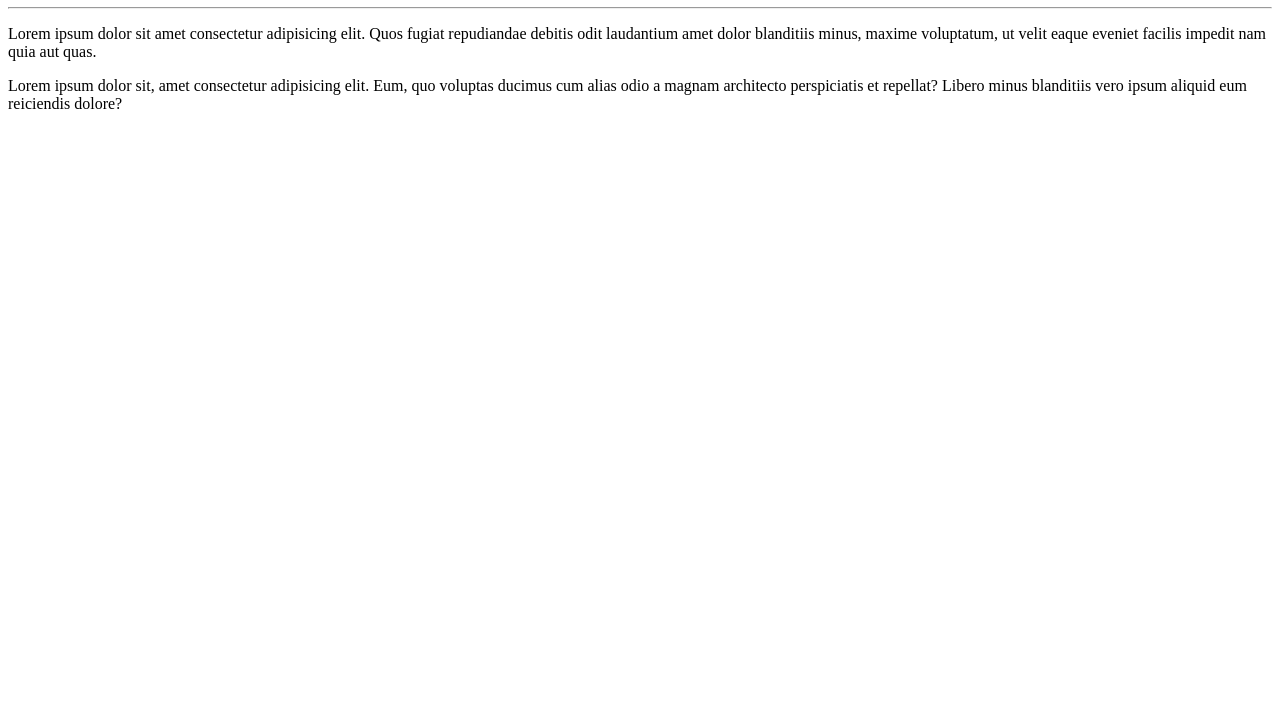
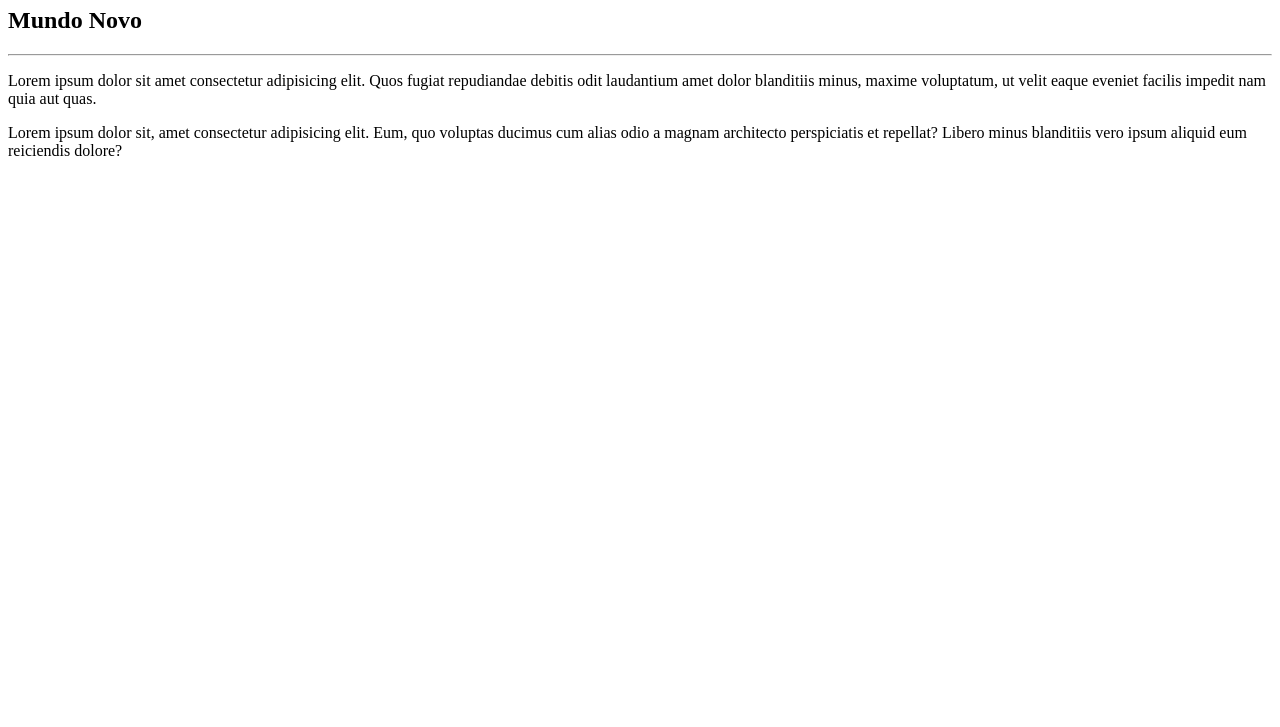
Before and after one commit to rmontalvao/Ola-Mundo, a plain HTML site: page site-exemplo/index.html in a window 1280 px wide. Shown: the part 73-800 px from the top of the page. Drawn offline with Linux system fonts and the light colour scheme.

Commit message:
Muda Branch2

```diff
--- a/site-exemplo/index.html
+++ b/site-exemplo/index.html
@@ -7,6 +7,7 @@
 </head>
 <body>
     <h1>Olá Mundo</h1>
+    <h2>Mundo Novo</h2>
     <hr>
     <p>Lorem ipsum dolor sit amet consectetur adipisicing elit. Quos fugiat repudiandae debitis odit laudantium amet dolor blanditiis minus, maxime voluptatum, ut velit eaque eveniet facilis impedit nam quia aut quas.</p>
     <p>Lorem ipsum dolor sit, amet consectetur adipisicing elit. Eum, quo voluptas ducimus cum alias odio a magnam architecto perspiciatis et repellat? Libero minus blanditiis vero ipsum aliquid eum reiciendis dolore?</p>
```
